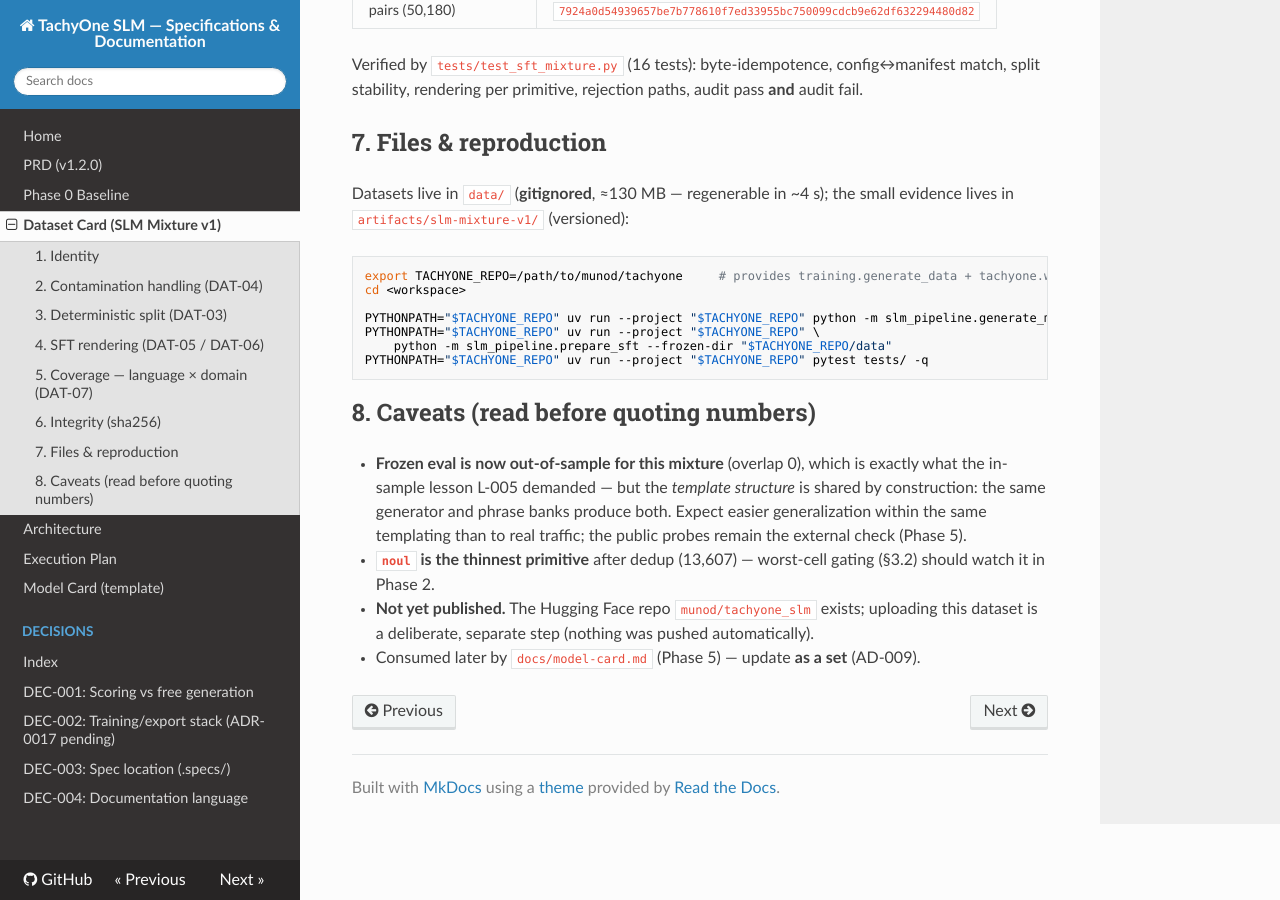
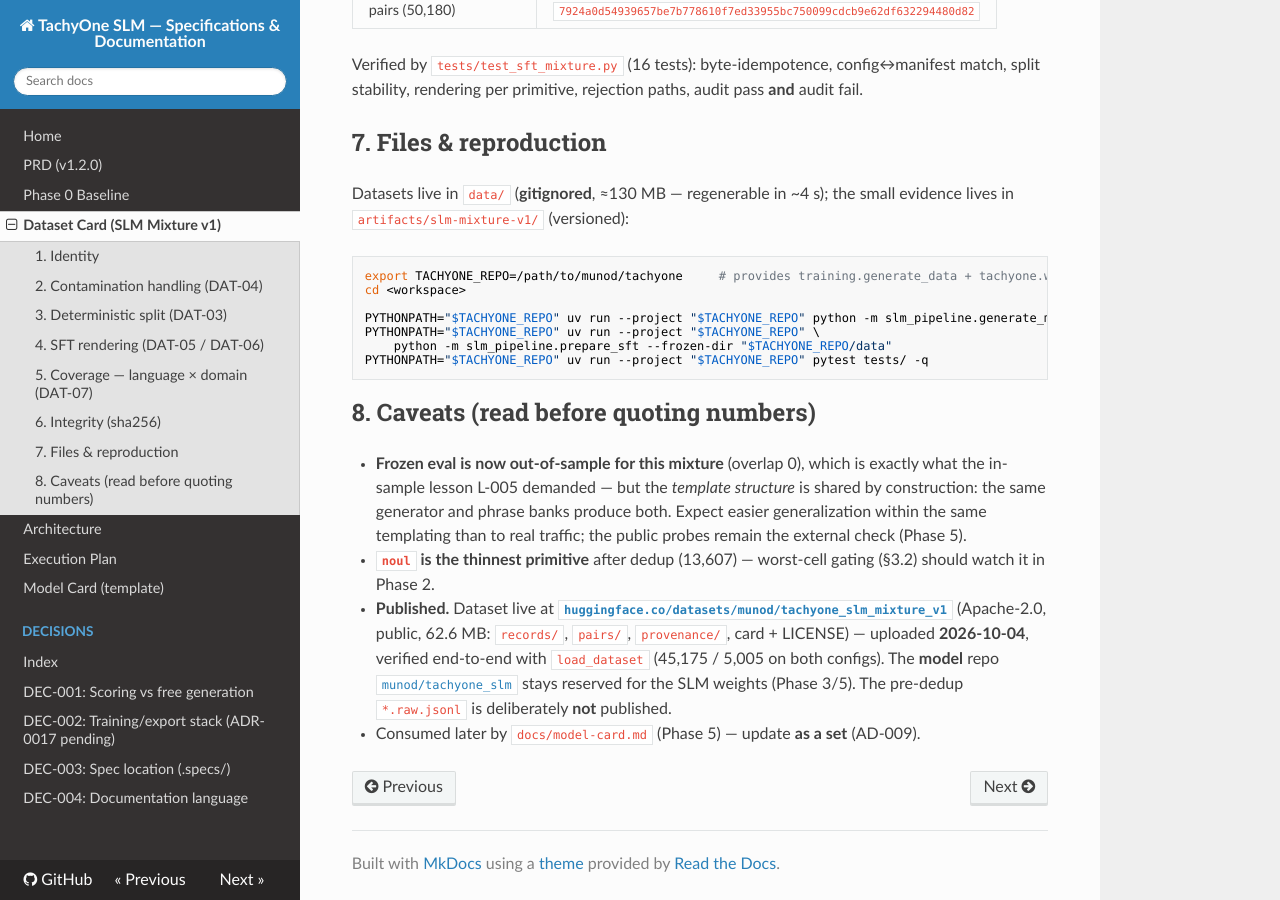
Before and after one commit to munod/tachyone_slm, an MkDocs documentation site: the page built from docs/slm-mixture-v1.md, in a window 1280 px wide and 900 px high, scrolled down 2763 px. Built offline with MkDocs 1.6.1, drawn with Linux system fonts in a browser that asks for light colours; nearby versions of some CDN libraries.

Commit message:
docs(data): publish Tachyone-SLM-Mixture-v1 to Hugging Face
Dataset live at https://huggingface.co/datasets/munod/tachyone_slm_mixture_v1
(public, Apache-2.0, 62.6 MB) — uploaded on explicit request only; the model
repo munod/tachyone_slm stays reserved for the SLM weights (Phase 3/5).

Contents: records/ + pairs/ (train 45,175 / validation 5,005 each),
provenance/ (manifest, split+render report, audit, config), HF dataset card
and LICENSE. The pre-dedup *.raw.jsonl is deliberately not published.

Verified end-to-end with load_dataset on both configs (row counts and
samples spot-checked) after two card fixes recorded in CHANGELOG 0.3.1:
license_name must be lowercase, dataset_info uses num_examples.

Memory updated as a set: dataset card §8, BACKLOG WS-B-019 closed,
STATE todo checked, README/model-card links, CHANGELOG [0.3.1].

Gates: ruff check, ruff format --check, pyright (0), pytest (16), mkdocs --strict.

```diff
--- a/docs/slm-mixture-v1.md
+++ b/docs/slm-mixture-v1.md
@@ -120,6 +120,5 @@ PYTHONPATH="$TACHYONE_REPO" uv run --project "$TACHYONE_REPO" pytest tests/ -q
   templating than to real traffic; the public probes remain the external check (Phase 5).
 * **`noul` is the thinnest primitive** after dedup (13,607) — worst-cell gating (§3.2) should
   watch it in Phase 2.
-* **Not yet published.** The Hugging Face repo `munod/tachyone_slm` exists; uploading this
-  dataset is a deliberate, separate step (nothing was pushed automatically).
+* **Published.** Dataset live at **[`huggingface.co/datasets/munod/tachyone_slm_mixture_v1`](https://huggingface.co/datasets/munod/tachyone_slm_mixture_v1)** (Apache-2.0, public, 62.6 MB: `records/`, `pairs/`, `provenance/`, card + LICENSE) — uploaded **2026-10-04**, verified end-to-end with `load_dataset` (45,175 / 5,005 on both configs). The **model** repo [`munod/tachyone_slm`](https://huggingface.co/munod/tachyone_slm) stays reserved for the SLM weights (Phase 3/5). The pre-dedup `*.raw.jsonl` is deliberately **not** published.
 * Consumed later by `docs/model-card.md` (Phase 5) — update **as a set** (AD-009).
```
Also changed, not shown: .specs/project/BACKLOG.md (+2 -1 lines), .specs/project/STATE.md (+1 -1 lines), CHANGELOG.md (+12 -0 lines), README.md (+1 -0 lines), docs/model-card.md (+1 -1 lines).
